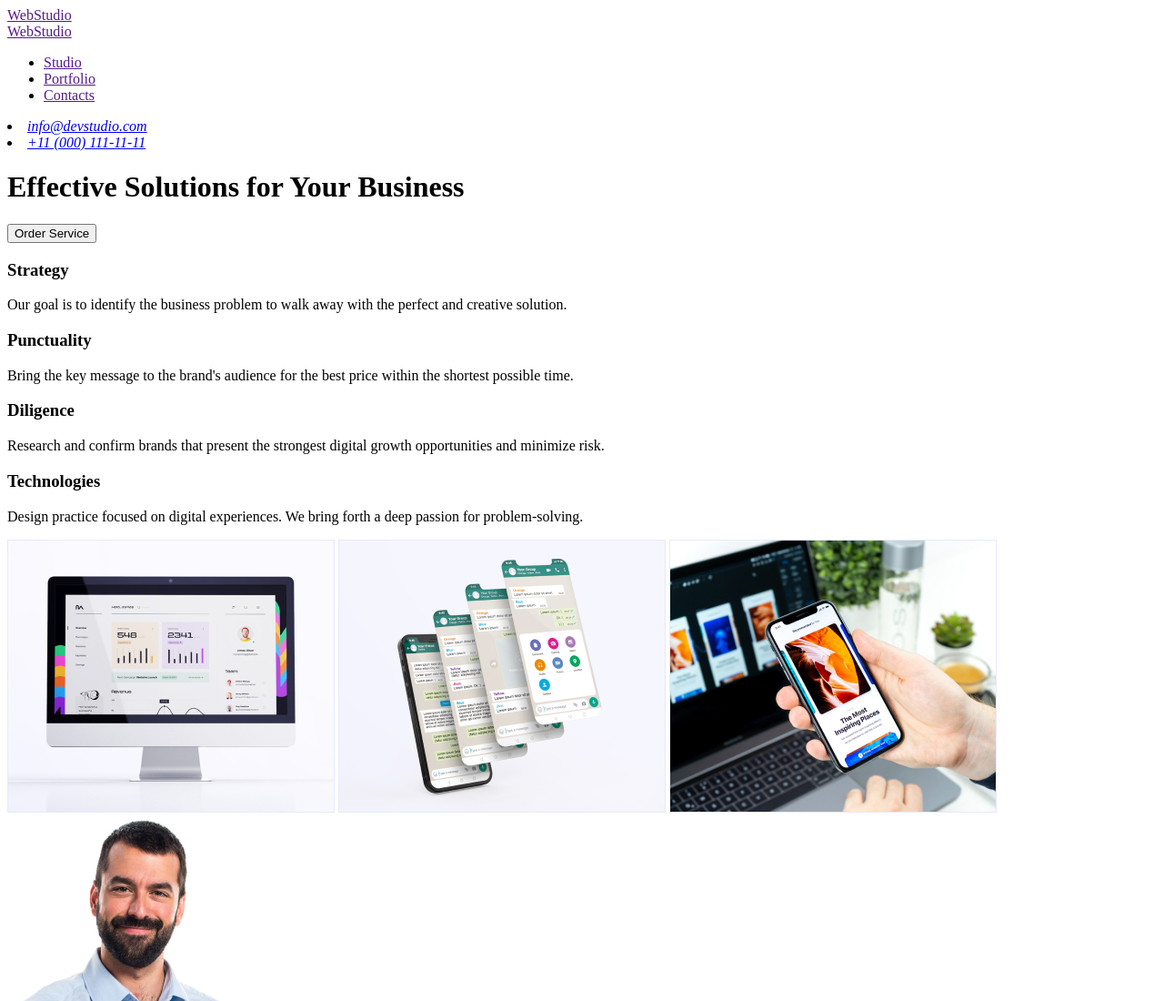
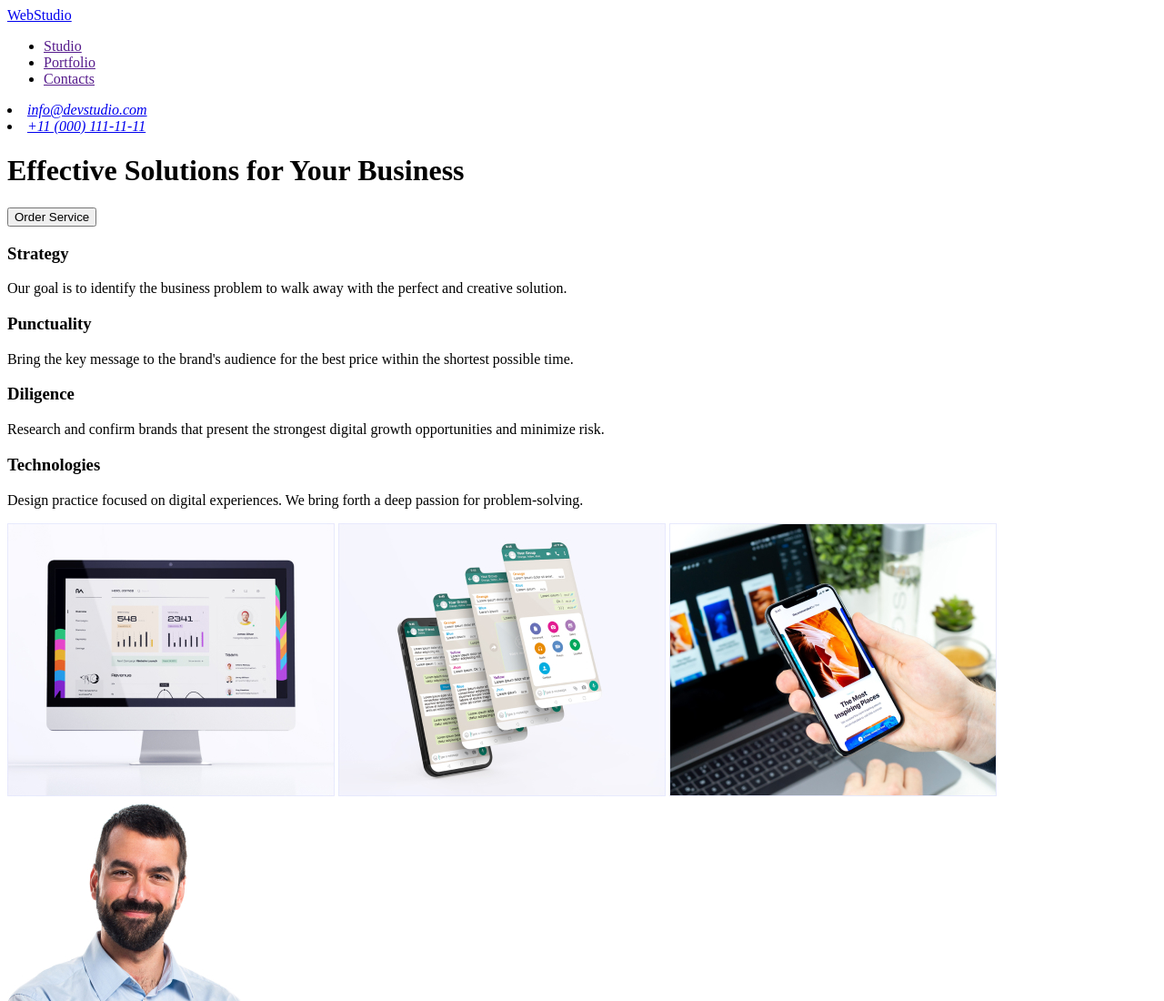
Before and after one commit to ArtemGit1/goit-markup-hw-01, a plain HTML site: page index.html in a window 1280 px wide. Shown: the top 1100 px of the page at 91% size. Drawn offline with Linux system fonts and the light colour scheme.

Commit message:
Update index.html

```diff
--- a/index.html
+++ b/index.html
@@ -8,9 +8,9 @@
 </head>
 <body>
     <header>
-        <a href="">WebStudio</a>
+
         <nav>
-            <a href="">WebStudio</a>
+            <a href="./index.html">WebStudio</a>
             <ul>
                 <li><a href="">Studio</a></li>
                 <li><a href="">Portfolio</a></li>
```
